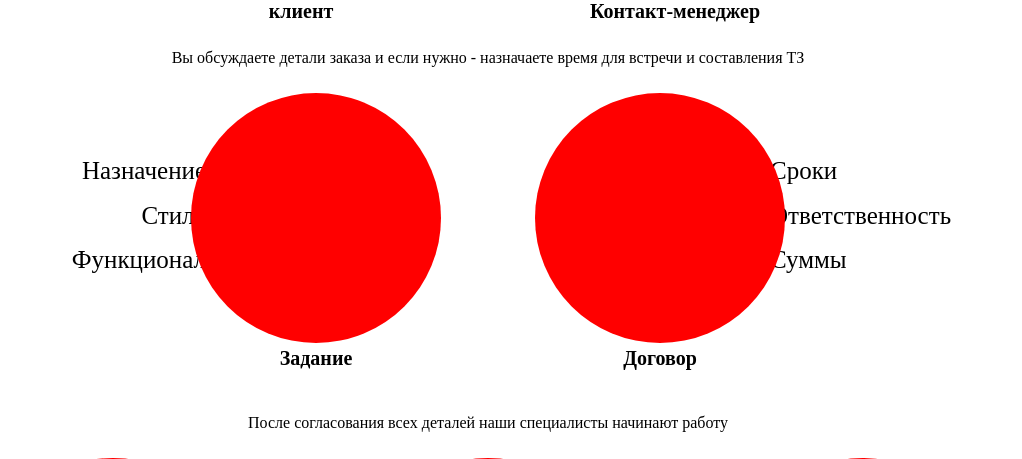
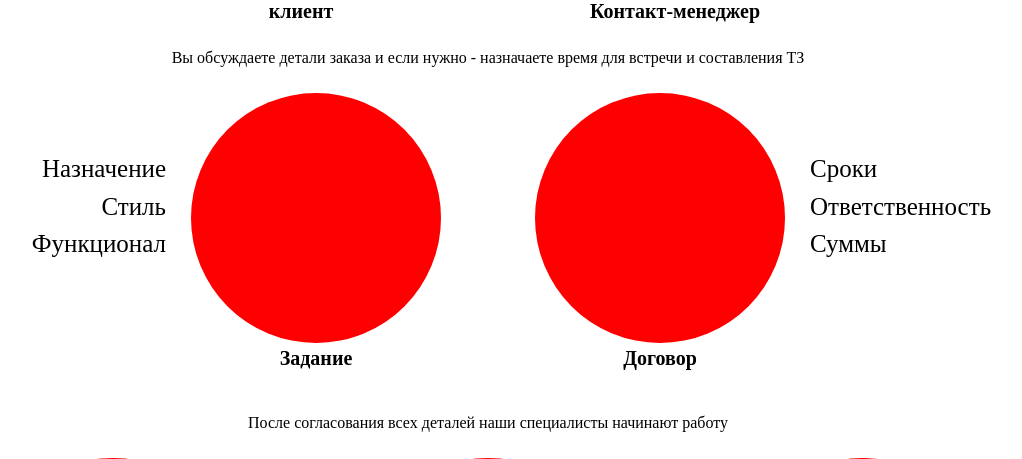
Before and after one commit to orlovskiy/portfolio, a PHP site: page / in a window 1280 px wide; the page is wider, and only the part inside the window is pictured. Shown: the part 3062-3521 px from the top of that part, without its empty margins (152-1174 px from the left). Run offline with PHP 8.4, Linux system fonts and the light colour scheme; some libraries are stand-ins or nearby versions.

Commit message:
fixed a description elements

```diff
--- a/index.html
+++ b/index.html
@@ -145,21 +145,23 @@
 			</div><br>
 			<div class="talk"><p>Вы обсуждаете детали заказа и если нужно - назначаете время для встречи и составления ТЗ</p></div>
 			<div class="zadanie piece_container">
-				<div class="zadanie_desc desc1">Назначение</div>
-				<div class="zadanie_desc desc2">Стиль</div>
-				<div class="zadanie_desc desc3">Функционал</div>
 				<h3 class="piece_header"></h3>
-				<div class="scheme_piece"></div>
+				<div class="scheme_piece">
+					<div class="zadanie_desc desc1">Назначение</div>
+					<div class="zadanie_desc desc2">Стиль</div>
+					<div class="zadanie_desc desc3">Функционал</div>
+				</div>
 				<div class="piece_description"><h4>Задание</h4></div>
 			</div>
 
 
 			<div class="offer piece_container">
-				<div class="offer_desc desc1">Сроки</div>
-				<div class="offer_desc desc2">Ответственность</div>
-				<div class="offer_desc desc3">Суммы</div>
 				<h3 class="piece_header"></h3>
-				<div class="scheme_piece"></div>
+				<div class="scheme_piece">
+					<div class="offer_desc desc1">Сроки</div>
+					<div class="offer_desc desc2">Ответственность</div>
+					<div class="offer_desc desc3">Суммы</div>
+				</div>
 				<div class="piece_description"><h4>Договор</h4></div>
 			</div></div></br>
 			<div class="meeting"><p>После согласования всех деталей наши специалисты начинают работу</p></div>
--- a/style/style.css
+++ b/style/style.css
@@ -346,8 +346,11 @@ div.endofpics:hover #arrow-left {
 }
 .zadanie_desc{
   font-size: 25px;
-  right:270px;
+  right:110%;
   z-index: -1;
+}
+.zadanie .scheme_piece{
+  position: relative;
 }
 
 .desc1{
@@ -365,7 +368,7 @@ div.endofpics:hover #arrow-left {
 .offer_desc{
   font-size: 25px;
   left: unset;
-  left: 270px;
+  left:110%;
   z-index: -1;
 }
 .zadanie p{
@@ -376,6 +379,9 @@ div.endofpics:hover #arrow-left {
   display: inline-block;
   text-align: center;
   margin: auto;
+}
+.offer .scheme_piece{
+  position: relative;
 }
 .design{
   display: inline-block;
```
